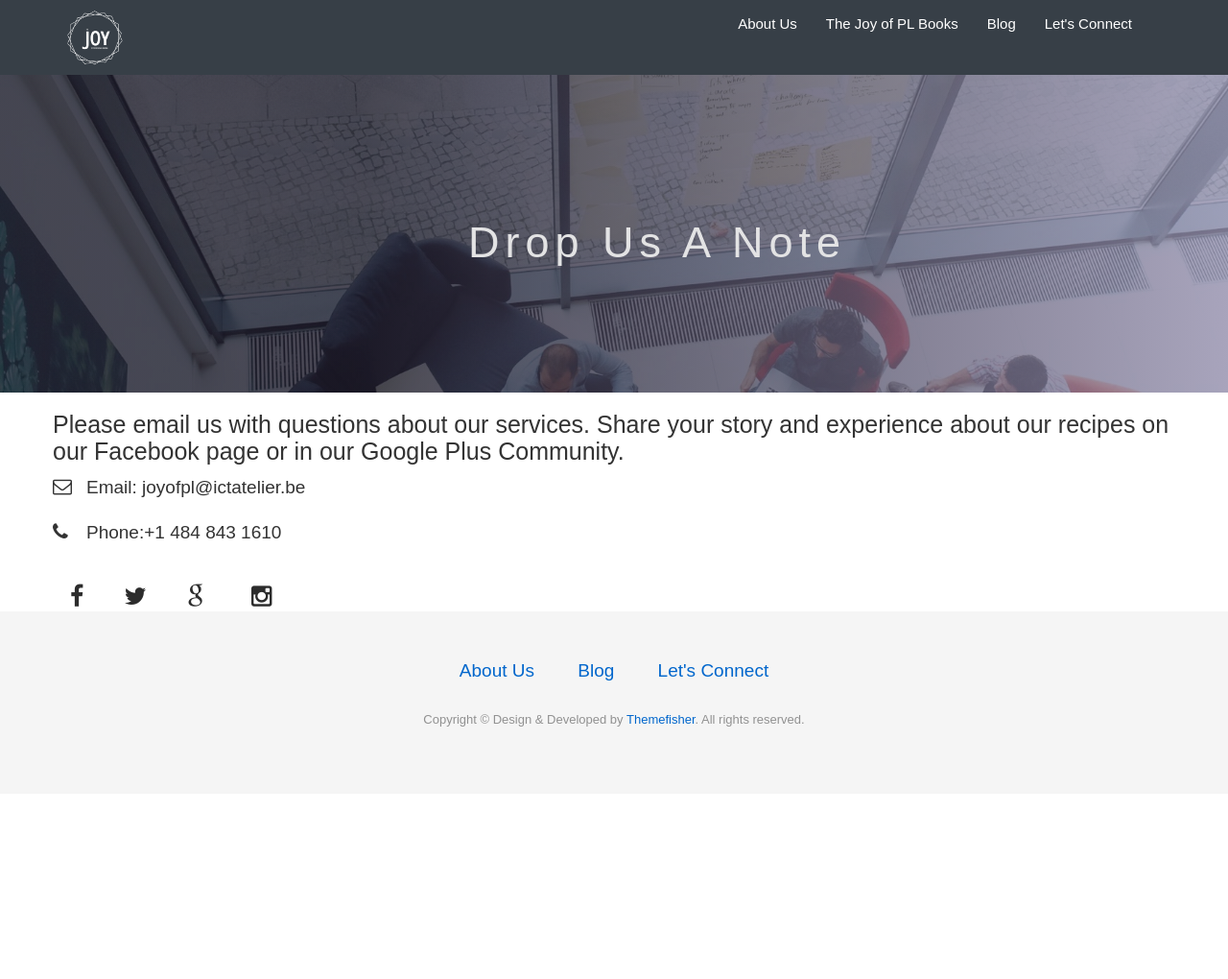
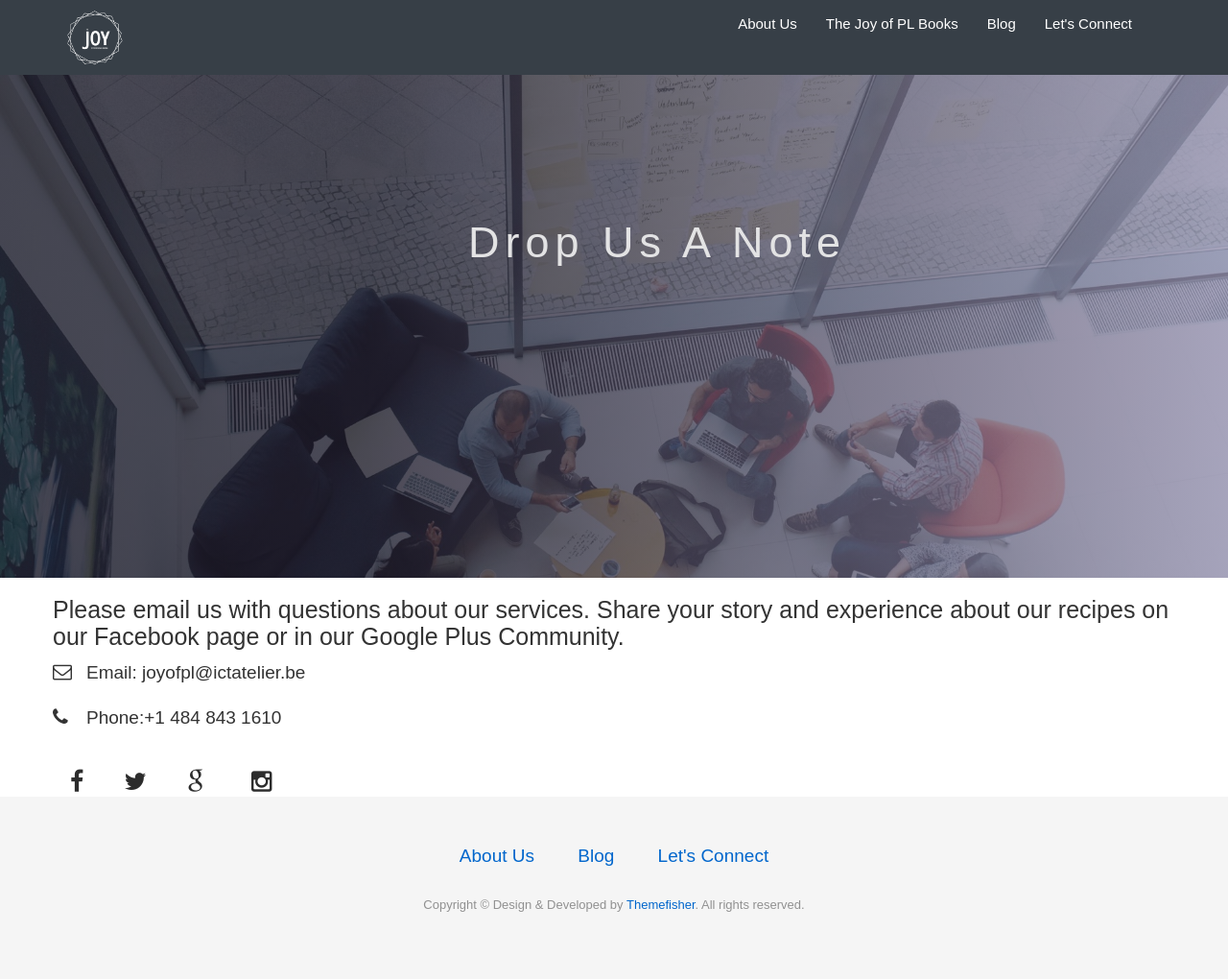
Before and after one commit to meesterkurt/joyofprofessionallearning, a Jekyll site: the page built from contact.md, in a window 1280 px wide. Shown: the whole page at 96% size. Built offline with Jekyll 4.4.1, drawn with Linux system fonts in a browser that asks for light colours; nearby versions of some CDN libraries; before the commit the page ends 900 px from its top, so only the background shows below that.

Commit message:
Create airspace.css

```diff
--- a/css/airspace.css
+++ b/css/airspace.css
@@ -368,7 +368,7 @@ color: #333;
   background: url("../img/slider-bg.jpg") no-repeat;
   background-size: cover;
   padding-top: 150px;
-  padding-bottom: 107px;
+  padding-bottom: 300px;
   position: relative;
   background-attachment: fixed;
 }
```
